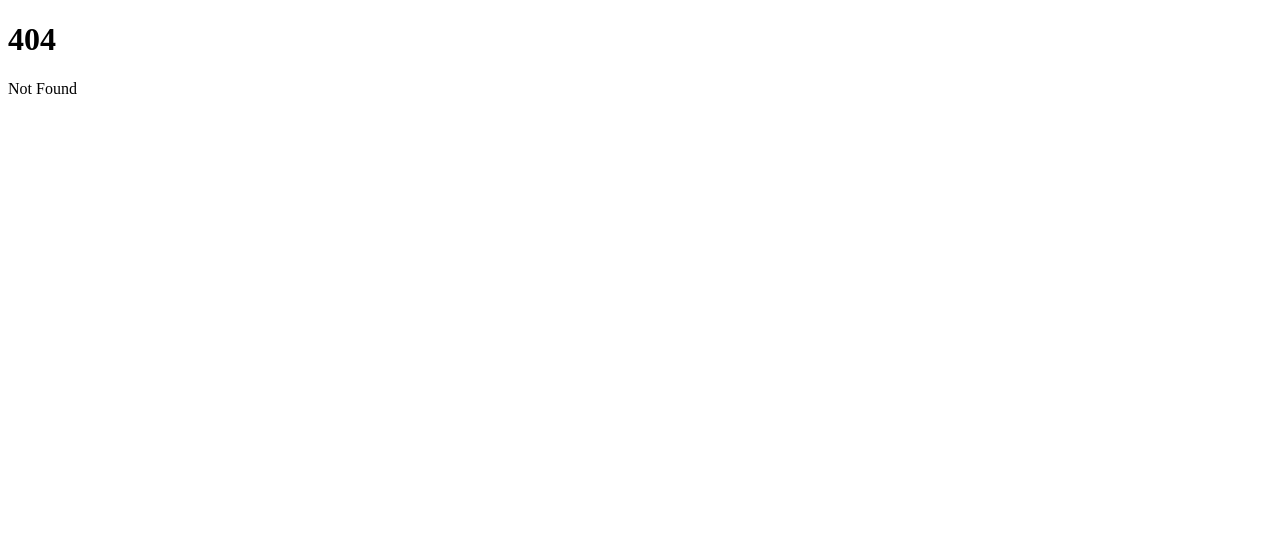
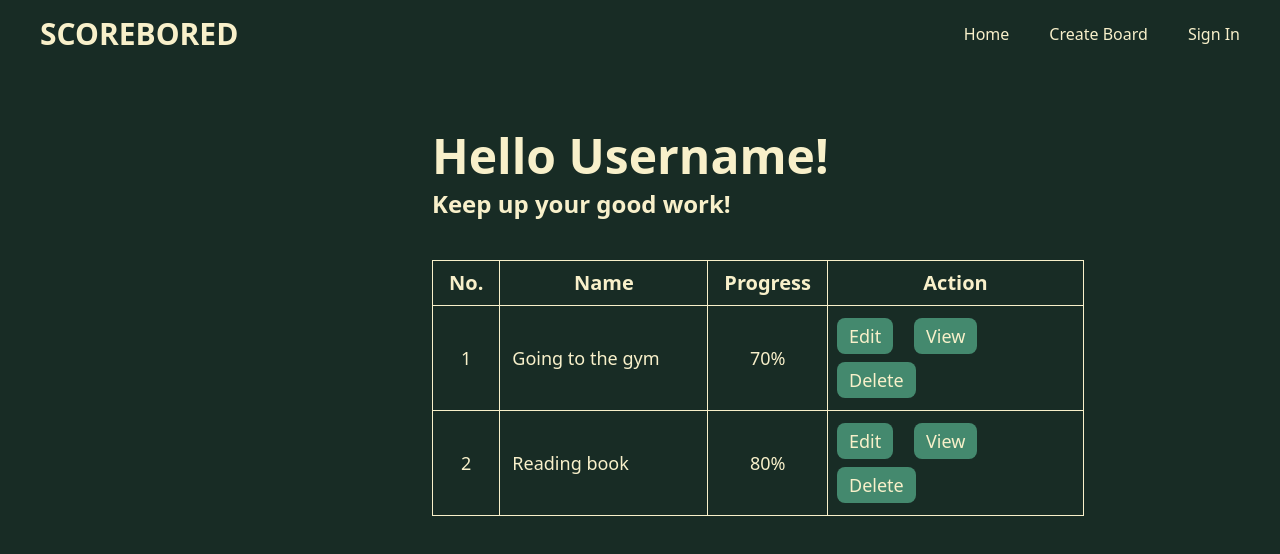
Before and after one commit to acm-projects/ScoreBored, a SvelteKit app in the folder scorebored/: page /yourProfile in a window 1280 px wide. Before the commit this address had no page. Shown: the top 554 px of the page. Built offline with nearby package versions, Linux system fonts and the light colour scheme; no server answers.

Commit message:
create yourprofile page, redirect to sign in after sign out

```diff
--- a/scorebored/src/routes/+page.svelte
+++ b/scorebored/src/routes/+page.svelte
@@ -1,6 +1,5 @@
 <script>
-    import Home from "./Home/+page.svelte"
+    import Home from "./Home/+page.svelte";
 </script>
 
-
 <Home />
--- a/scorebored/src/routes/Navbar/+page.svelte
+++ b/scorebored/src/routes/Navbar/+page.svelte
@@ -8,7 +8,7 @@
     }
     async function logOut(){
         await signOut(auth);
-
+        redirectToSignIn();
     }
 
 </script>
@@ -23,7 +23,7 @@
 
 
         {#if $user}
-            <a href="/Home" class="navbar-link">Your profile</a>
+            <a href="/yourProfile" class="navbar-link">Your profile</a>
             <button class="navbar-link" on:click={ logOut }>Sign out</button>
         {:else}
             <a href="/signIn" class="navbar-link">Sign In</a>
--- a/scorebored/src/routes/signIn/+page.svelte
+++ b/scorebored/src/routes/signIn/+page.svelte
@@ -6,7 +6,7 @@
     import "@fortawesome/fontawesome-free/css/all.min.css";
     // import ts file
     import { auth, user } from "$lib/firebase/firebase";
-    import { GoogleAuthProvider, signInWithPopup, signInWithEmailAndPassword } from "firebase/auth";
+    import { GoogleAuthProvider, signInWithPopup, signInWithEmailAndPassword} from "firebase/auth";
 
     let mail = '';
     let password = '';
@@ -16,14 +16,25 @@
     }
 
     async function signInWithGoogle() {
-        const provider = new GoogleAuthProvider();
-        await signInWithPopup(auth, provider);
-        redirectToCreateBoard();
+        try{
+            const provider = new GoogleAuthProvider();
+            await signInWithPopup(auth, provider);
+            redirectToCreateBoard();
+        } catch(e){
+            //@ts-ignore
+            alert(e.message);
+        }
+
     }
 
     async function signInWithEmail() {
-        await signInWithEmailAndPassword(auth, mail, password);
-        redirectToCreateBoard();
+        try{
+            await signInWithEmailAndPassword(auth, mail, password);
+            redirectToCreateBoard();
+        } catch(e){
+            //@ts-ignore
+            alert(e.message);
+        }
     }
 
 
--- a/scorebored/src/routes/signUp/signUp.css
+++ b/scorebored/src/routes/signUp/signUp.css
@@ -1,7 +1,7 @@
 @tailwind base;
 @tailwind components;
 @tailwind utilities;
-/* fix padding bottom */
+
 .signup-background {
   @apply pt-20 pb-40;
 }
--- /dev/null
+++ b/scorebored/src/routes/yourProfile/+page.svelte
@@ -0,0 +1,55 @@
+<script lang="ts">
+    import "./yourProfile.css";
+    //@ts-ignore
+    import NavBar from "../NavBar/+page.svelte";
+
+</script>
+
+
+<NavBar />
+<div class="yourProfile-background">
+    <div class="yourProfile-all">
+        <h1 class="yourProfile-header-text">Hello Username!</h1>
+        <h2 class="yourProfile-header-subtext">Keep up your good work!</h2>
+        <!-- user name -->
+
+        <table class="yourProfile-table">
+            <thead>
+                <th class="yourProfile-head-no">No.</th>
+                <th class="yourProfile-head-name">Name</th>
+                <th class="yourProfile-head-progress">Progress</th>
+                <th class="yourProfile-head-action">Action</th>
+            </thead>
+            <tbody>
+                <tr>
+                    <td class="yourProfile-body-no">1</td>
+                    <td class="yourProfile-body-name">Going to the gym</td>
+                    <td class="yourProfile-body-progress">70%</td>
+                    <td>
+                        <button type="button" class="yourProfile-btn">Edit</button>
+                        <button type="button" class="yourProfile-btn">View</button>
+                        <button type="button" class="yourProfile-btn">Delete</button>
+                    </td>
+                </tr>
+                <tr>
+                    <td class="yourProfile-body-no">2</td>
+                    <td class="yourProfile-body-name">Reading book</td>
+                    <td class="yourProfile-body-progress">80%</td>
+                    <td>
+                        <button type="button" class="yourProfile-btn">Edit</button>
+                        <button type="button" class="yourProfile-btn">View</button>
+                        <button type="button" class="yourProfile-btn">Delete</button>
+                    </td>
+                </tr>
+            </tbody>
+        </table>
+
+    </div>
+</div>
+
+<style>
+    .yourProfile-background {
+        background-color: #182c25;
+        color: #f8f0ca;
+    }
+</style>
--- /dev/null
+++ b/scorebored/src/routes/yourProfile/yourProfile.css
@@ -0,0 +1,70 @@
+@tailwind base;
+@tailwind components;
+@tailwind utilities;
+
+.yourProfile-background {
+  @apply pt-16 pb-80;
+}
+
+.yourProfile-all {
+  margin-left: 27rem;
+}
+
+.yourProfile-header-text {
+  @apply text-5xl font-bold pb-2;
+}
+
+.yourProfile-header-subtext {
+  @apply text-2xl font-semibold;
+}
+
+.yourProfile-table {
+  @apply text-lg mt-10 rounded-xl;
+}
+
+.yourProfile-table td,
+th {
+  border: 1px solid;
+}
+.yourProfile-table th {
+  @apply font-extrabold py-2 px-4 text-xl;
+}
+
+.yourProfile-table td {
+  @apply py-2;
+}
+
+.yourProfile-head-no {
+  width: 2rem;
+}
+
+.yourProfile-head-name {
+  width: 13rem;
+}
+
+.yourProfile-head-progress {
+  width: 7rem;
+}
+.yourProfile-head-action {
+  width: 16rem;
+}
+
+.yourProfile-body-no {
+  @apply text-center;
+}
+
+.yourProfile-body-name {
+  @apply pl-3;
+}
+
+.yourProfile-body-progress {
+  @apply text-center;
+}
+
+.yourProfile-btn {
+  @apply py-1 px-3 mx-2 rounded-lg my-1;
+}
+
+.yourProfile-btn {
+  background-color: #44896e;
+}
```
